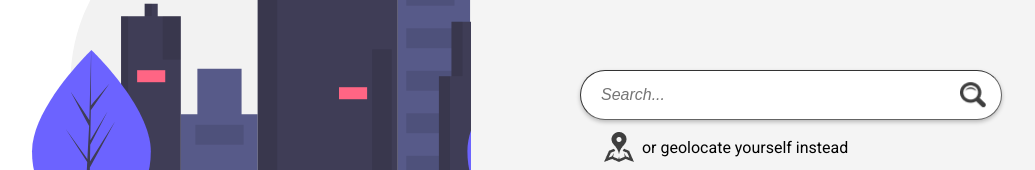
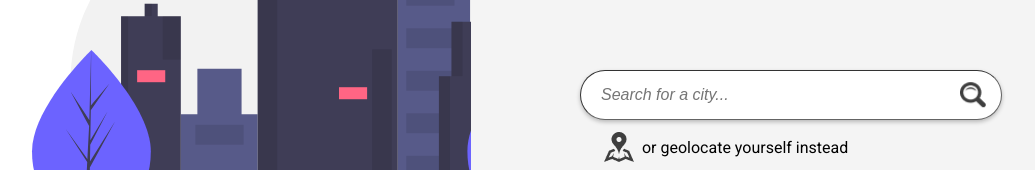
Before and after one commit to matteo-minerva/aqi-finder, a website built with webpack: page index.html in a window 1280 px wide. Shown: the part 284-454 px from the top of the page, without its empty margins (169-1204 px from the left). Built offline with nearby package versions, Linux system fonts and the light colour scheme; no server answers.

Commit message:
Input placeholder text changed, README updated

```diff
--- a/index.html
+++ b/index.html
@@ -28,7 +28,7 @@
                                         class="form__content--input"
                                         type="text"
                                         name="cityName"
-                                        placeholder="Search..."
+                                        placeholder="Search for a city..."
                                         autocomplete="off"
                                     /><span
                                         class="form__content--search-icon"
```
Also changed, not shown: README.md.
